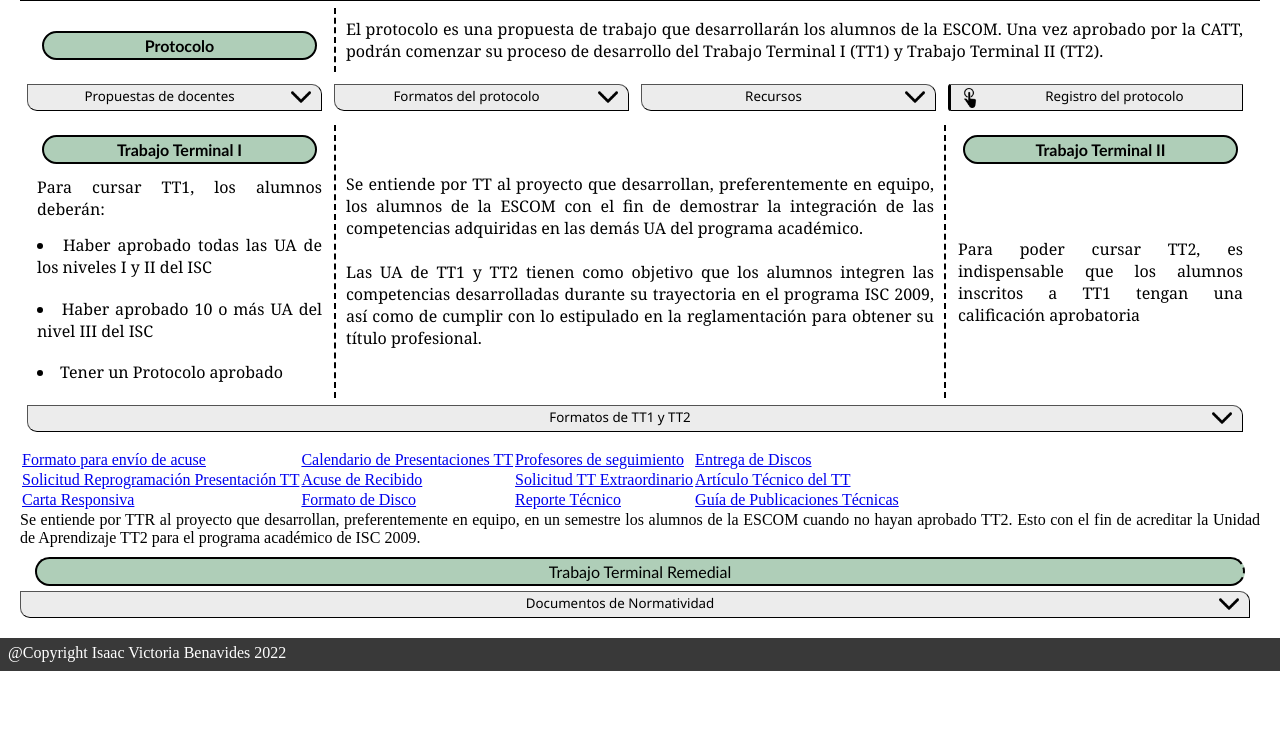
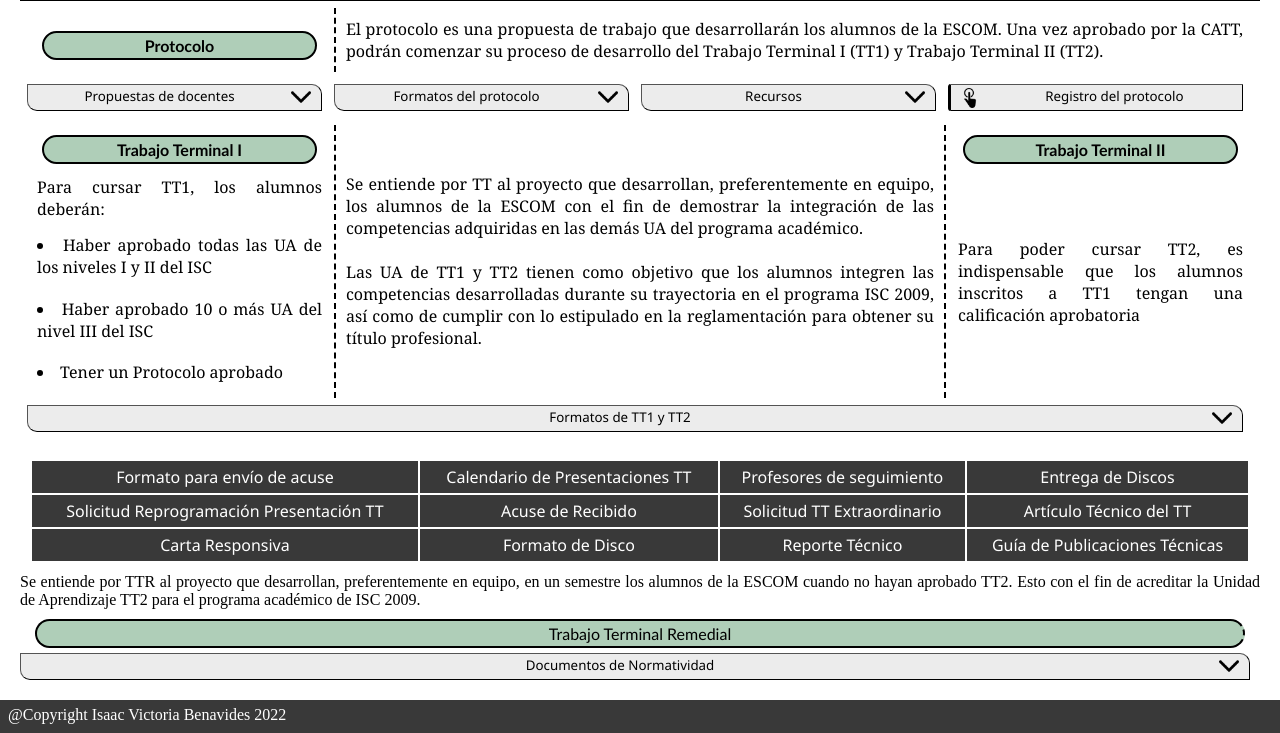
Before and after one commit to IsaacVB24/Proyecto-Tec-Web, a PHP site: page /html/procedimiento.html in a window 1280 px wide. Shown: the part 204-937 px from the top of the page. Before the commit the page ends 875 px from the top, so only its background shows below. Run offline with PHP 8.4, Linux system fonts and the light colour scheme.

Commit message:
Actualización menú desplegable de formatos TT
Aún no es 100% funcional

```diff
--- a/proyecto_TecWeb/css/procedimiento.css
+++ b/proyecto_TecWeb/css/procedimiento.css
@@ -5,9 +5,10 @@
     font-style: unset;
     width: 100%;
 }
-.contenidoTabla{
+.contenidoTabla, #tablaEnlacesTT{
     padding: 10px;
 }
+
 
 /*
 *{
@@ -114,7 +115,7 @@
 #divPropuestas{
     background-color: #ececec;
 }
-.contPropuestas, .contProfSeg{
+.contPropuestas, .contProfSeg, .enlFormatosTT{
     text-align: center;
     font-family: 'Segoe UI', Tahoma, Geneva, Verdana, sans-serif;
     background-color: #393939;
@@ -123,14 +124,14 @@
     margin-bottom: 5px;
     cursor: pointer;
 }
-.enlPropuestas, .enlProfSeg{
+.enlPropuestas, .enlProfSeg, .enlFormatosTT{
     text-decoration: none;
     color: white;
 }
-.contPropuestas:hover, .contProfSeg:hover, .formatos:hover{
+.contPropuestas:hover, .contProfSeg:hover, .formatos:hover, .enlFormatosTT:hover{
     background-color: #393939d5;
 }
-.enlPropuestas:hover, .enlProfSeg:hover, .formatos:hover{
+.enlPropuestas:hover, .enlProfSeg:hover, .formatos:hover, .enlFormatosTT:hover{
     font-size: 15px;
     transition: all .5s;
 }
@@ -158,3 +159,10 @@
 #formatoProtocolo, #recursosAPA{
     border-radius: 2px 0px 0px 20px;
 }
+
+
+
+#tablaEnlacesTT{
+    text-align: center;
+    width: 100%;
+}
--- a/proyecto_TecWeb/html/procedimiento.html
+++ b/proyecto_TecWeb/html/procedimiento.html
@@ -81,46 +81,52 @@
                     </div>
                 </td>
             </tr>
+
+
+
+
+            <!--procedimiento.js-->
+
             <table id="tablaEnlacesTT">
                 <tr>
-                    <td>
+                    <td class="enlFormatosTT">
                         <a href="#" class="enlFormatosTT" target="_blank"><p class="formato" id="formatoAcuse">Formato para envío de acuse</p></a>
                     </td>
-                    <td>
+                    <td class="enlFormatosTT">
                         <a href="#" class="enlFormatosTT" target="_blank"><p class="formato" id="calendarioPresentaciones">Calendario de Presentaciones TT</p></a>
                     </td>
-                    <td>
+                    <td class="enlFormatosTT">
                         <a href="#" class="enlFormatosTT" target="_blank"><p class="formato" id="profesoresSeguimiento">Profesores de seguimiento</p></a>
                     </td>
-                    <td>
+                    <td class="enlFormatosTT">
                         <a href="#" class="enlFormatosTT" target="_blank"><p class="formato" id="entregaDiscos">Entrega de Discos</p></a>
-                    </td>
+                    </td class="enlFormatosTT">
                 </tr>
                 <tr>
-                    <td>
+                    <td class="enlFormatosTT">
                         <a href="#" class="enlFormatosTT" target="_blank"><p class="formato" id="formatoAcuse">Solicitud Reprogramación Presentación TT</p></a>
                     </td>
-                    <td>
+                    <td class="enlFormatosTT">
                         <a href="#" class="enlFormatosTT" target="_blank"><p class="formato" id="calendarioPresentaciones">Acuse de Recibido</p></a>
                     </td>
-                    <td>
+                    <td class="enlFormatosTT">
                         <a href="#" class="enlFormatosTT" target="_blank"><p class="formato" id="profesoresSeguimiento">Solicitud TT Extraordinario</p></a>
                     </td>
-                    <td>
+                    <td class="enlFormatosTT">
                         <a href="#" class="enlFormatosTT" target="_blank"><p class="formato" id="entregaDiscos">Artículo Técnico del TT</p></a>
                     </td>
                 </tr>
                 <tr>
-                    <td>
+                    <td class="enlFormatosTT">
                         <a href="#" class="enlFormatosTT" target="_blank"><p class="formato" id="formatoAcuse">Carta Responsiva</p></a>
                     </td>
-                    <td>
+                    <td class="enlFormatosTT">
                         <a href="#" class="enlFormatosTT" target="_blank"><p class="formato" id="calendarioPresentaciones">Formato de Disco</p></a>
                     </td>
-                    <td>
+                    <td class="enlFormatosTT">
                         <a href="#" class="enlFormatosTT" target="_blank"><p class="formato" id="profesoresSeguimiento">Reporte Técnico</p></a>
                     </td>
-                    <td>
+                    <td class="enlFormatosTT">
                         <a href="#" class="enlFormatosTT" target="_blank"><p class="formato" id="entregaDiscos">Guía de Publicaciones Técnicas</p></a>
                     </td>
                 </tr>
```
